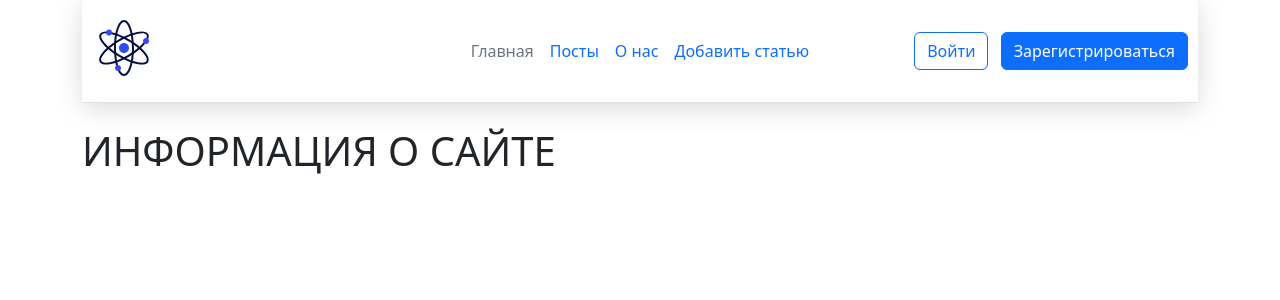
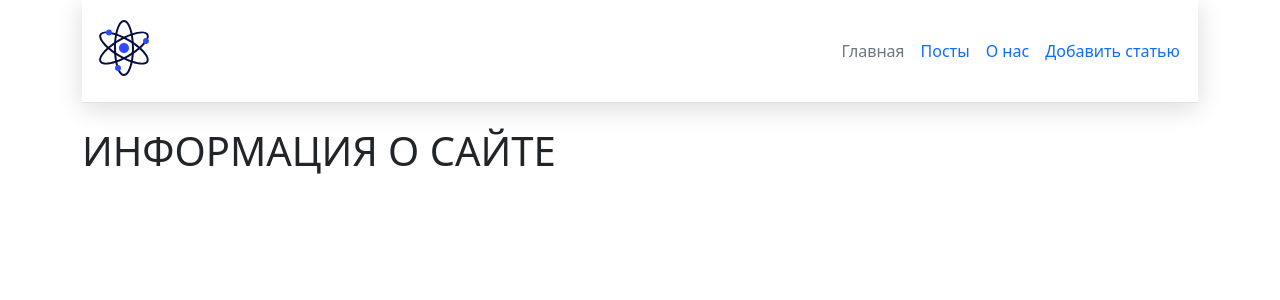
Before and after one commit to PaulKlifgt/web-app, a Flask app: page /about in a window 1280 px wide. Shown: the top 300 px of the page. Run offline with Flask 3, Linux system fonts and the light colour scheme.

Commit message:
db creates correct

```diff
--- a/web-app/app.py
+++ b/web-app/app.py
@@ -16,6 +16,7 @@ class Post(db.Model):
 @app.route('/index')
 @app.route('/')
 def index():
+    db.create_all()
     return render_template('index.html')
 
 
@@ -50,4 +51,4 @@ def create():
 
 
 if __name__ == '__main__':
-    app.run(debug=False)
+    app.run(debug=False, port=8080)
--- a/web-app/templates/base.html
+++ b/web-app/templates/base.html
@@ -27,10 +27,6 @@
                 <li><a href="{{ url_for('create') }}" class="nav-link px-2">Добавить статью</a></li>
             </ul>
 
-            <div class="col-md-3 text-end">
-                <button type="button" class="btn btn-outline-primary me-2">Войти</button>
-                <button type="button" class="btn btn-primary">Зарегистрироваться</button>
-            </div>
         </header>
         {% block body %} {% endblock %}
         {% block content %} {% endblock %}
```
Also changed, not shown: instance/webproject.db (added).
